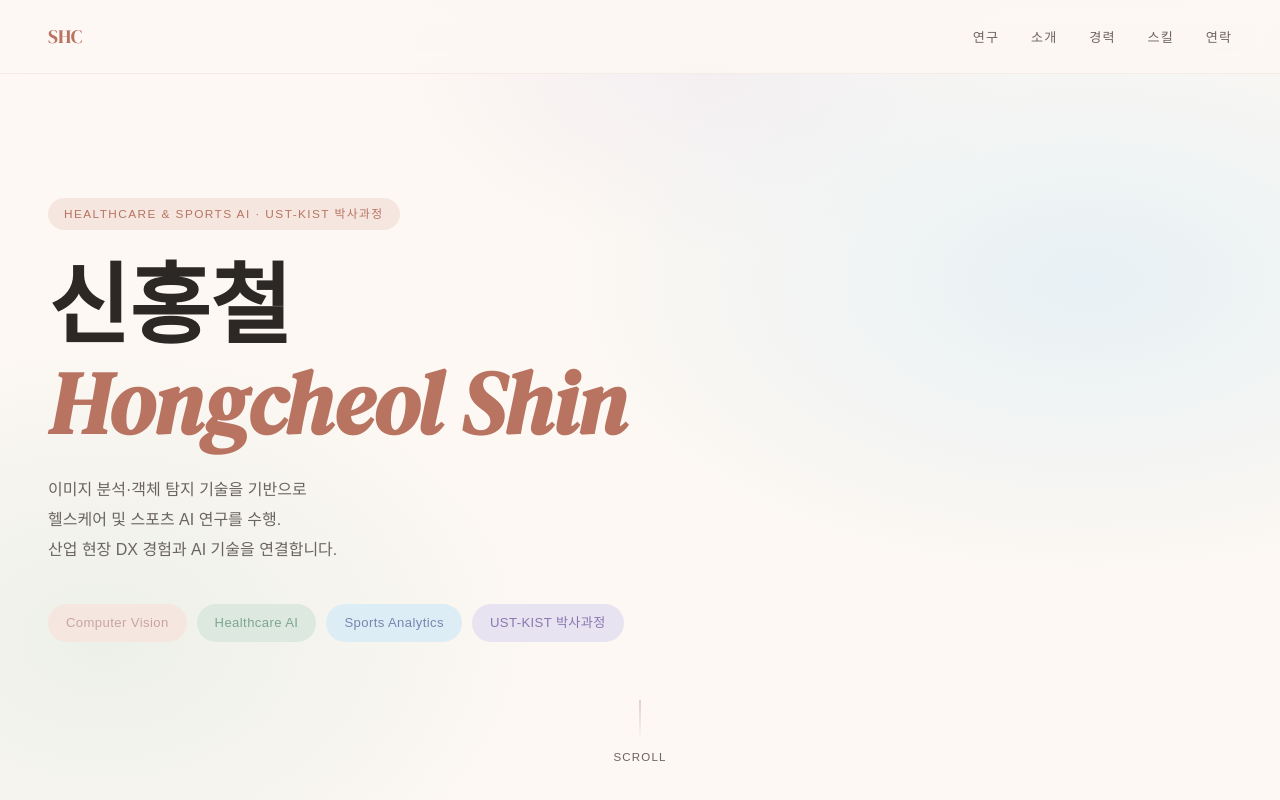
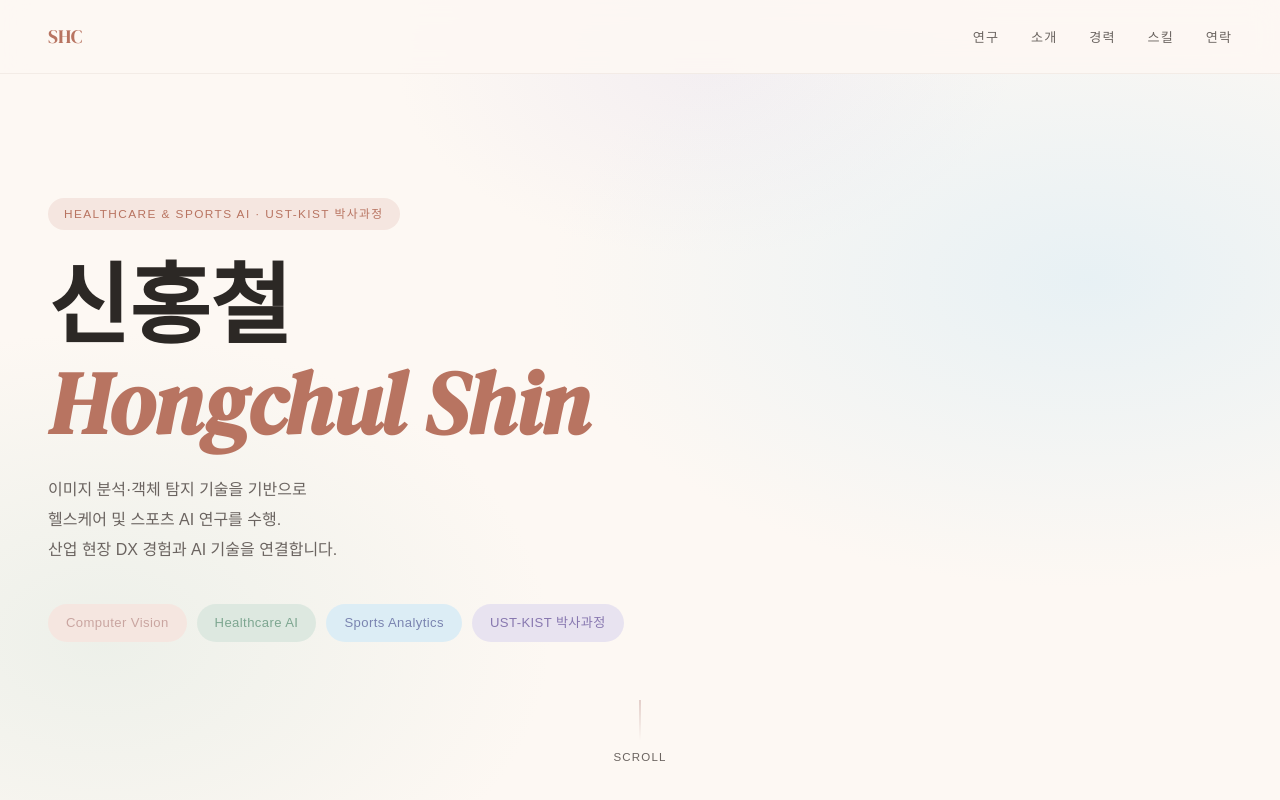
Before and after one commit to sleepingkim/homepage_test, a plain HTML site: page index.html in a window 1280 px wide. Shown: the top 800 px of the page. Drawn offline with Linux system fonts and the light colour scheme; a web font is replaced by a local one.

Commit message:
Update index.html

```diff
--- a/index.html
+++ b/index.html
@@ -277,7 +277,7 @@
   <div class="hero-bg"></div>
   <div class="hero-content">
     <span class="hero-tag">Healthcare &amp; Sports AI · UST-KIST 박사과정</span>
-    <h1 class="hero-title">신홍철<br><em>Hongcheol Shin</em></h1>
+    <h1 class="hero-title">신홍철<br><em>Hongchul Shin</em></h1>
     <p class="hero-subtitle">
       이미지 분석·객체 탐지 기술을 기반으로<br>
       헬스케어 및 스포츠 AI 연구를 수행.<br>
@@ -642,7 +642,7 @@
   </div>
 </section>
 
-<footer>© 2026 Hongcheol Shin · UST-KIST PhD Researcher · Built with GitHub Pages</footer>
+<footer>© 2026 Hongchul Shin · UST-KIST PhD Researcher · Built with GitHub Pages</footer>
 
 <script>
   const io = new IntersectionObserver(entries => {
```
